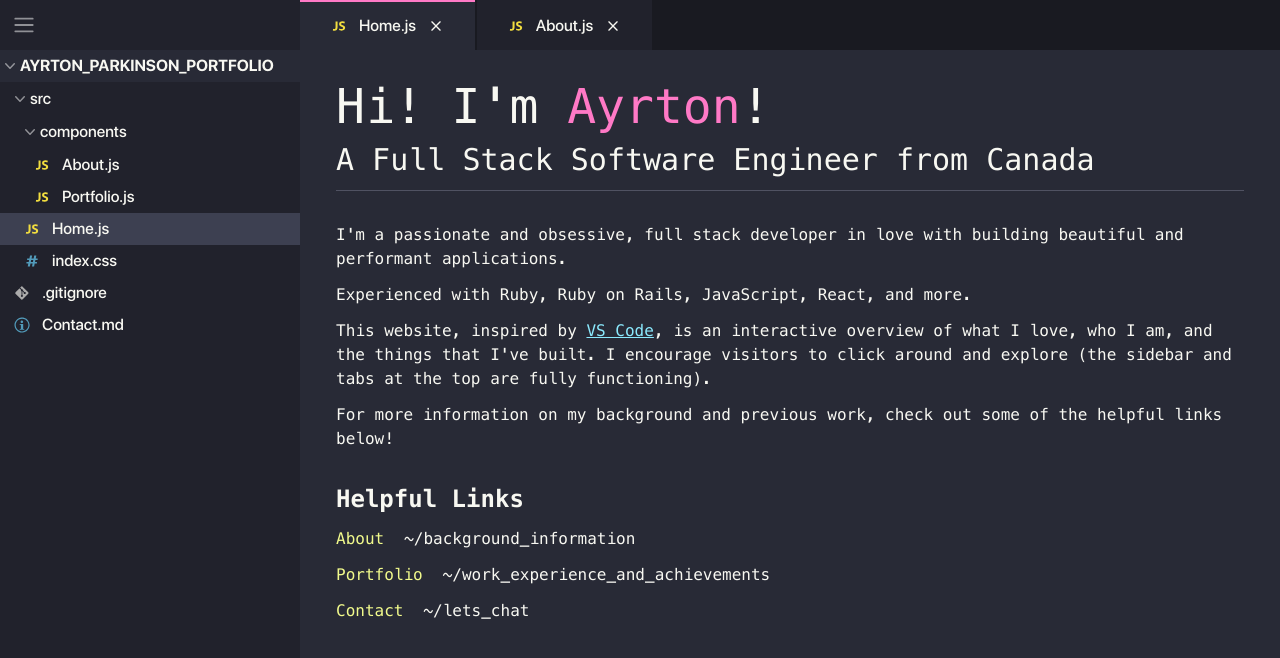
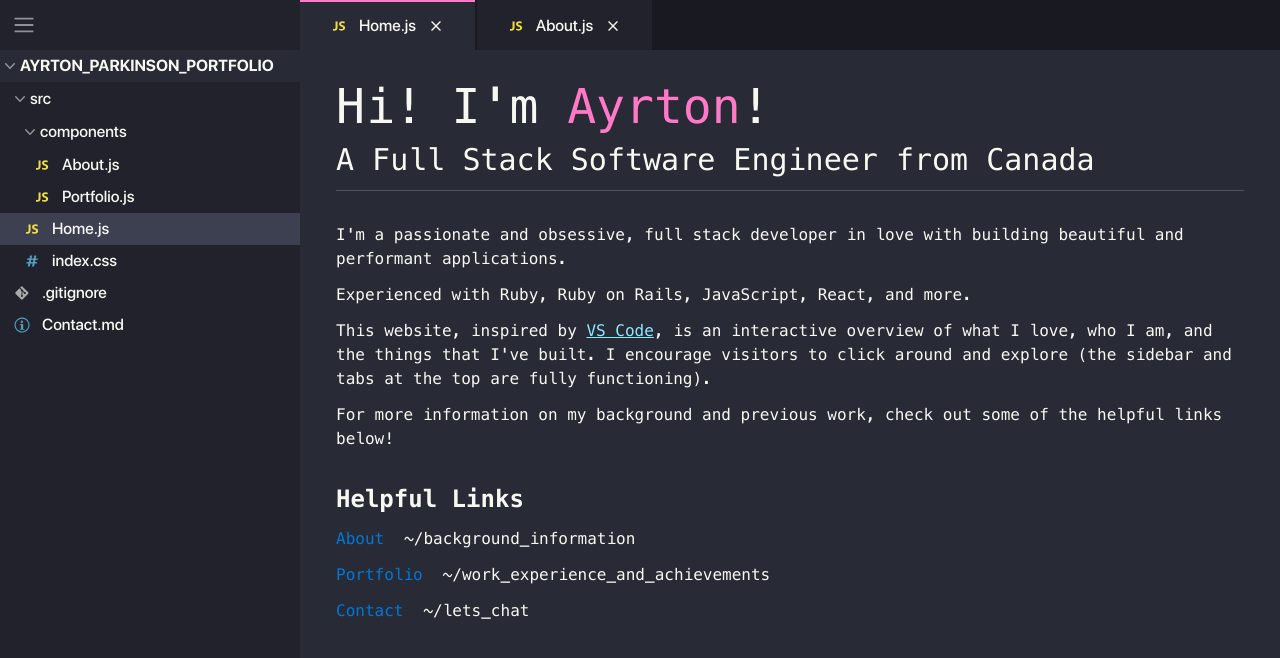
Before and after one commit to ayrt-n/portfolio, a React (Create React App) app: page / in a window 1280 px wide. Shown: the top 658 px of the page. Built offline with nearby package versions, Linux system fonts and the light colour scheme.

Commit message:
Fix bug with link styling

```diff
--- a/src/components/About.js
+++ b/src/components/About.js
@@ -16,9 +16,9 @@ function About() {
         <MarkdownHeader headingLevel="1" text="About" className="text-3xl md:text-5xl" />
         <LineBreak />
         <Text>Hi! My name is Ayrton Parkinson. I am a self-taught full stack software engineer from Ontario, Canada.</Text>
-        <Text>While originally going to school for economics and finance, I started coding as a hobby through 2021 and from that point on, I was hooked. Since then I have been learning and building every opportunity I get. For some examples of recent work, see <TabLink tab={portfolio}>Portfolio.js</TabLink>.</Text>
+        <Text>While originally going to school for economics and finance, I started coding as a hobby through 2021 and from that point on, I was hooked. Since then I have been learning and building every opportunity I get. For some examples of recent work, see <TabLink className="font-bold text-yellow" tab={portfolio}>Portfolio.js</TabLink>.</Text>
         <Text>I am looking for positions as a backend or full stack software engineer. I am incredibly passionate about the work that I do and would love to chat about how I might be able to help the work that you do!</Text>
-        <Text>For information on how to reach out, see <TabLink tab={contact}>Contact.md</TabLink>.</Text>
+        <Text>For information on how to reach out, see <TabLink className="font-bold text-yellow" tab={contact}>Contact.md</TabLink>.</Text>
       </Section>
 
       <Section>
--- a/src/components/Home.js
+++ b/src/components/Home.js
@@ -40,15 +40,15 @@ function Home() {
           Helpful Links
         </h3>
         <div>
-          <TabLink tab={about} className="text-[#0078D7] font-normal">About</TabLink>
+          <TabLink tab={about} className="text-link font-normal">About</TabLink>
           <span className="ml-5">~/background_information</span>
         </div>
         <div>
-          <TabLink tab={portfolio} className="text-[#0078D7] font-normal">Portfolio</TabLink>
+          <TabLink tab={portfolio} className="text-link font-normal">Portfolio</TabLink>
           <span className="ml-5">~/work_experience_and_achievements</span>
         </div>
         <div>
-          <TabLink tab={contact} className="text-[#0078D7] font-normal">Contact</TabLink>
+          <TabLink tab={contact} className="text-link font-normal">Contact</TabLink>
           <span className="ml-5">~/lets_chat</span>
         </div>
       </Section>
--- a/src/components/TabLink.js
+++ b/src/components/TabLink.js
@@ -1,11 +1,7 @@
 import React from 'react';
 import useTabContext from '../hooks/useTabContext';
-import classNames from 'classnames';
 
 function TabLink({ tab, className, children }) {
-  const defaultClasses = "font-bold text-yellow"
-  const mergedClasses = classNames(defaultClasses, className);
-
   const tabs = useTabContext();
 
   const handleClick = () => {
@@ -13,7 +9,7 @@ function TabLink({ tab, className, children }) {
   };
 
   return (
-    <button onClick={handleClick} className={mergedClasses}>
+    <button onClick={handleClick} className={className}>
       {children}
     </button>
   );
```
